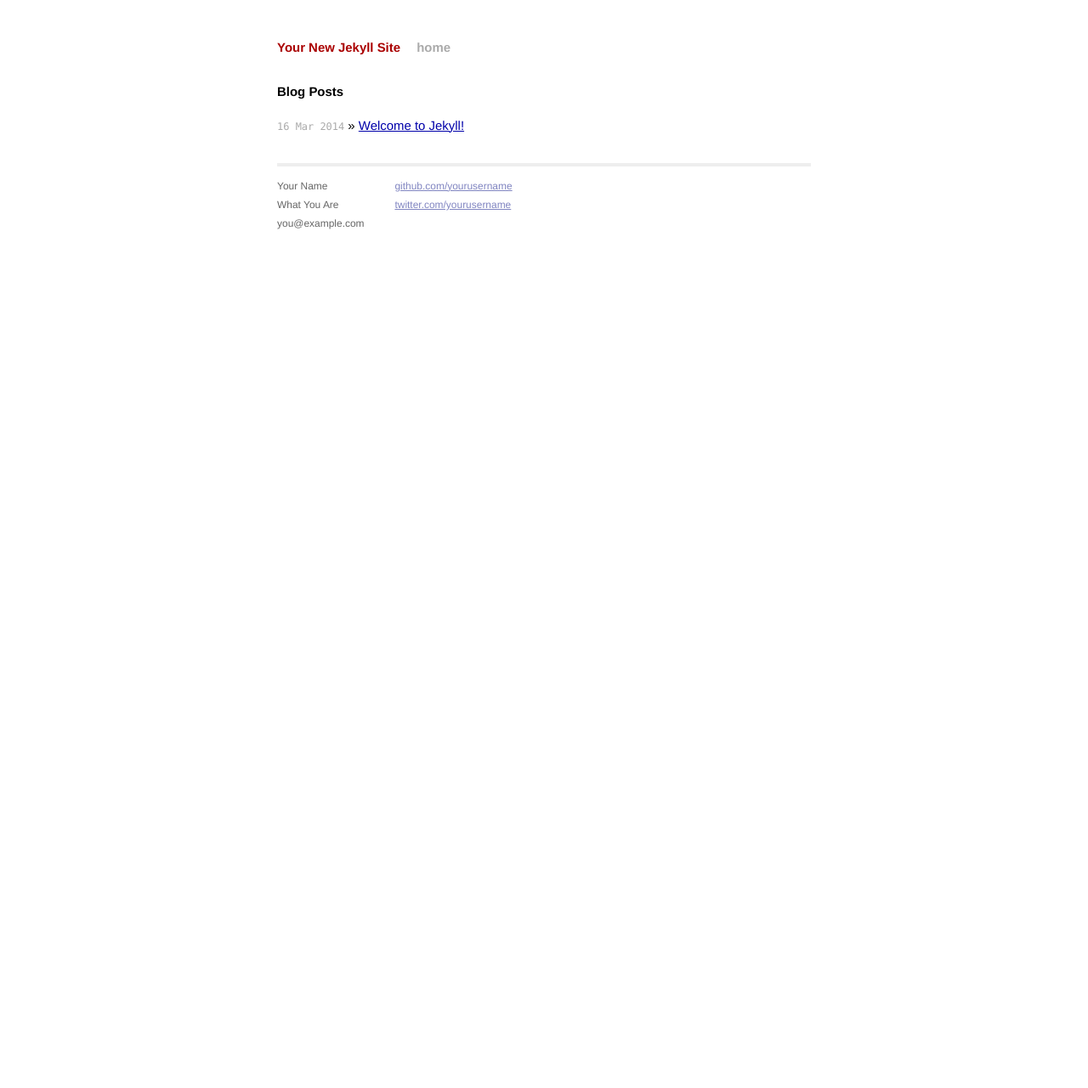
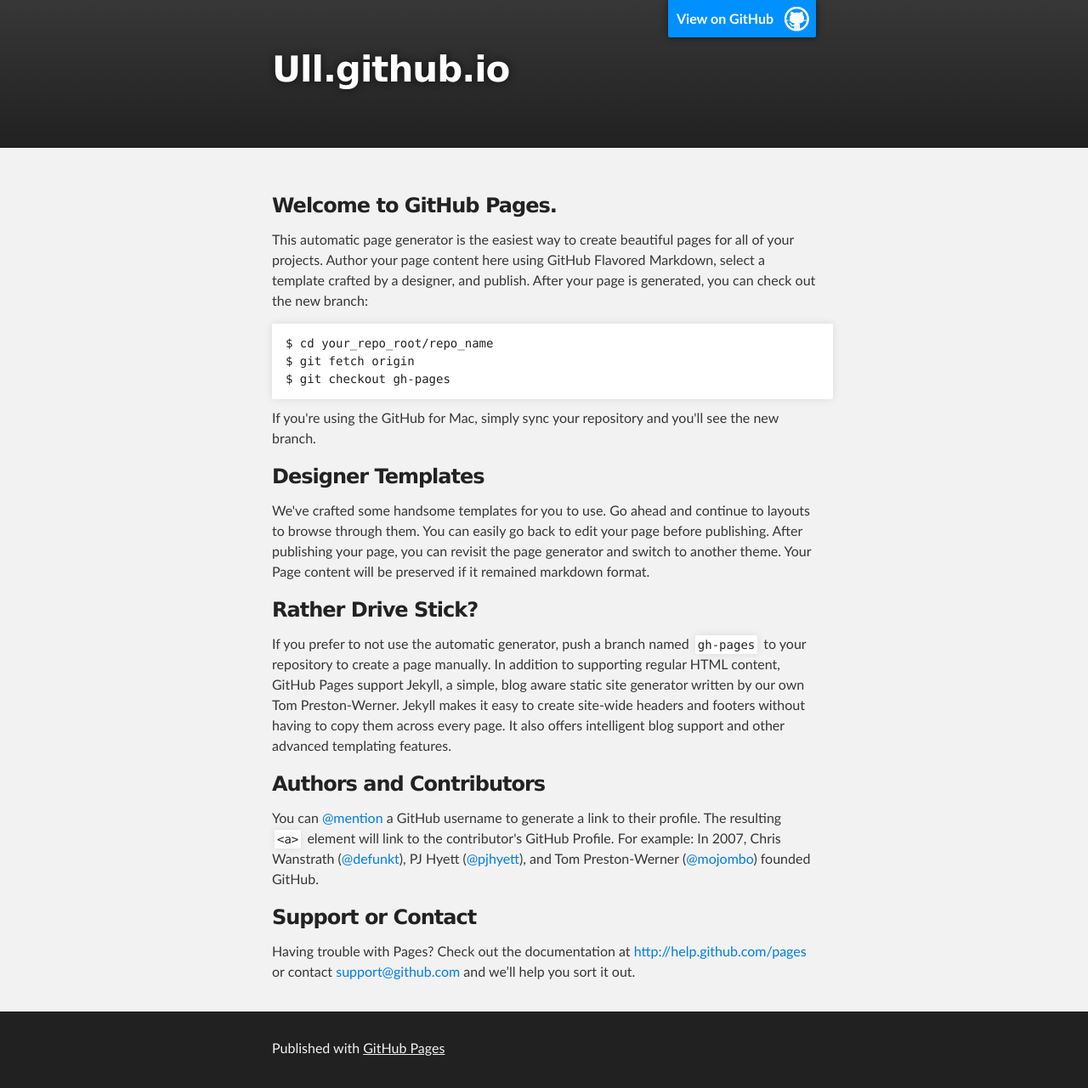
Before and after one commit to Ull/ull.github.io, a Jekyll site: the page index.html, which Jekyll copies as it is, in a window 1280 px wide. Shown: the whole page at 85% size. Built offline with Jekyll 4.4.1, drawn with Linux system fonts in a browser that asks for light colours; Markdown is read by kramdown in place of the engine named in the settings; before the commit the page ends 945 px from its top, so only the background shows below that.

Commit message:
Replace master branch with page content via GitHub

```diff
--- a/index.html
+++ b/index.html
@@ -1,13 +1,74 @@
----
-layout: default
-title: Your New Jekyll Site
----
+<!DOCTYPE html>
+<html>
 
-<div id="home">
-  <h1>Blog Posts</h1>
-  <ul class="posts">
-    {% for post in site.posts %}
-      <li><span>{{ post.date | date_to_string }}</span> &raquo; <a href="{{ post.url }}">{{ post.title }}</a></li>
-    {% endfor %}
-  </ul>
-</div>
+  <head>
+    <meta charset='utf-8' />
+    <meta http-equiv="X-UA-Compatible" content="chrome=1" />
+    <meta name="description" content="Ull.github.io : " />
+
+    <link rel="stylesheet" type="text/css" media="screen" href="stylesheets/stylesheet.css">
+
+    <title>Ull.github.io</title>
+  </head>
+
+  <body>
+
+    <!-- HEADER -->
+    <div id="header_wrap" class="outer">
+        <header class="inner">
+          <a id="forkme_banner" href="https://github.com/Ull">View on GitHub</a>
+
+          <h1 id="project_title">Ull.github.io</h1>
+          <h2 id="project_tagline"></h2>
+
+        </header>
+    </div>
+
+    <!-- MAIN CONTENT -->
+    <div id="main_content_wrap" class="outer">
+      <section id="main_content" class="inner">
+        <h3>
+<a name="welcome-to-github-pages" class="anchor" href="#welcome-to-github-pages"><span class="octicon octicon-link"></span></a>Welcome to GitHub Pages.</h3>
+
+<p>This automatic page generator is the easiest way to create beautiful pages for all of your projects. Author your page content here using GitHub Flavored Markdown, select a template crafted by a designer, and publish. After your page is generated, you can check out the new branch:</p>
+
+<pre><code>$ cd your_repo_root/repo_name
+$ git fetch origin
+$ git checkout gh-pages
+</code></pre>
+
+<p>If you're using the GitHub for Mac, simply sync your repository and you'll see the new branch.</p>
+
+<h3>
+<a name="designer-templates" class="anchor" href="#designer-templates"><span class="octicon octicon-link"></span></a>Designer Templates</h3>
+
+<p>We've crafted some handsome templates for you to use. Go ahead and continue to layouts to browse through them. You can easily go back to edit your page before publishing. After publishing your page, you can revisit the page generator and switch to another theme. Your Page content will be preserved if it remained markdown format.</p>
+
+<h3>
+<a name="rather-drive-stick" class="anchor" href="#rather-drive-stick"><span class="octicon octicon-link"></span></a>Rather Drive Stick?</h3>
+
+<p>If you prefer to not use the automatic generator, push a branch named <code>gh-pages</code> to your repository to create a page manually. In addition to supporting regular HTML content, GitHub Pages support Jekyll, a simple, blog aware static site generator written by our own Tom Preston-Werner. Jekyll makes it easy to create site-wide headers and footers without having to copy them across every page. It also offers intelligent blog support and other advanced templating features.</p>
+
+<h3>
+<a name="authors-and-contributors" class="anchor" href="#authors-and-contributors"><span class="octicon octicon-link"></span></a>Authors and Contributors</h3>
+
+<p>You can <a href="https://github.com/blog/821" class="user-mention">@mention</a> a GitHub username to generate a link to their profile. The resulting <code>&lt;a&gt;</code> element will link to the contributor's GitHub Profile. For example: In 2007, Chris Wanstrath (<a href="https://github.com/defunkt" class="user-mention">@defunkt</a>), PJ Hyett (<a href="https://github.com/pjhyett" class="user-mention">@pjhyett</a>), and Tom Preston-Werner (<a href="https://github.com/mojombo" class="user-mention">@mojombo</a>) founded GitHub.</p>
+
+<h3>
+<a name="support-or-contact" class="anchor" href="#support-or-contact"><span class="octicon octicon-link"></span></a>Support or Contact</h3>
+
+<p>Having trouble with Pages? Check out the documentation at <a href="http://help.github.com/pages">http://help.github.com/pages</a> or contact <a href="mailto:support@github.com">support@github.com</a> and we’ll help you sort it out.</p>
+      </section>
+    </div>
+
+    <!-- FOOTER  -->
+    <div id="footer_wrap" class="outer">
+      <footer class="inner">
+        <p>Published with <a href="http://pages.github.com">GitHub Pages</a></p>
+      </footer>
+    </div>
+
+
+
+  </body>
+</html>
--- /dev/null
+++ b/javascripts/main.js
@@ -0,0 +1 @@
+console.log('This would be the main JS file.');
--- /dev/null
+++ b/stylesheets/pygment_trac.css
@@ -0,0 +1,70 @@
+.highlight .hll { background-color: #ffffcc }
+.highlight  { background: #f0f3f3; }
+.highlight .c { color: #0099FF; font-style: italic } /* Comment */
+.highlight .err { color: #AA0000; background-color: #FFAAAA } /* Error */
+.highlight .k { color: #006699; font-weight: bold } /* Keyword */
+.highlight .o { color: #555555 } /* Operator */
+.highlight .cm { color: #0099FF; font-style: italic } /* Comment.Multiline */
+.highlight .cp { color: #009999 } /* Comment.Preproc */
+.highlight .c1 { color: #0099FF; font-style: italic } /* Comment.Single */
+.highlight .cs { color: #0099FF; font-weight: bold; font-style: italic } /* Comment.Special */
+.highlight .gd { background-color: #FFCCCC; border: 1px solid #CC0000 } /* Generic.Deleted */
+.highlight .ge { font-style: italic } /* Generic.Emph */
+.highlight .gr { color: #FF0000 } /* Generic.Error */
+.highlight .gh { color: #003300; font-weight: bold } /* Generic.Heading */
+.highlight .gi { background-color: #CCFFCC; border: 1px solid #00CC00 } /* Generic.Inserted */
+.highlight .go { color: #AAAAAA } /* Generic.Output */
+.highlight .gp { color: #000099; font-weight: bold } /* Generic.Prompt */
+.highlight .gs { font-weight: bold } /* Generic.Strong */
+.highlight .gu { color: #003300; font-weight: bold } /* Generic.Subheading */
+.highlight .gt { color: #99CC66 } /* Generic.Traceback */
+.highlight .kc { color: #006699; font-weight: bold } /* Keyword.Constant */
+.highlight .kd { color: #006699; font-weight: bold } /* Keyword.Declaration */
+.highlight .kn { color: #006699; font-weight: bold } /* Keyword.Namespace */
+.highlight .kp { color: #006699 } /* Keyword.Pseudo */
+.highlight .kr { color: #006699; font-weight: bold } /* Keyword.Reserved */
+.highlight .kt { color: #007788; font-weight: bold } /* Keyword.Type */
+.highlight .m { color: #FF6600 } /* Literal.Number */
+.highlight .s { color: #CC3300 } /* Literal.String */
+.highlight .na { color: #330099 } /* Name.Attribute */
+.highlight .nb { color: #336666 } /* Name.Builtin */
+.highlight .nc { color: #00AA88; font-weight: bold } /* Name.Class */
+.highlight .no { color: #336600 } /* Name.Constant */
+.highlight .nd { color: #9999FF } /* Name.Decorator */
+.highlight .ni { color: #999999; font-weight: bold } /* Name.Entity */
+.highlight .ne { color: #CC0000; font-weight: bold } /* Name.Exception */
+.highlight .nf { color: #CC00FF } /* Name.Function */
+.highlight .nl { color: #9999FF } /* Name.Label */
+.highlight .nn { color: #00CCFF; font-weight: bold } /* Name.Namespace */
+.highlight .nt { color: #330099; font-weight: bold } /* Name.Tag */
+.highlight .nv { color: #003333 } /* Name.Variable */
+.highlight .ow { color: #000000; font-weight: bold } /* Operator.Word */
+.highlight .w { color: #bbbbbb } /* Text.Whitespace */
+.highlight .mf { color: #FF6600 } /* Literal.Number.Float */
+.highlight .mh { color: #FF6600 } /* Literal.Number.Hex */
+.highlight .mi { color: #FF6600 } /* Literal.Number.Integer */
+.highlight .mo { color: #FF6600 } /* Literal.Number.Oct */
+.highlight .sb { color: #CC3300 } /* Literal.String.Backtick */
+.highlight .sc { color: #CC3300 } /* Literal.String.Char */
+.highlight .sd { color: #CC3300; font-style: italic } /* Literal.String.Doc */
+.highlight .s2 { color: #CC3300 } /* Literal.String.Double */
+.highlight .se { color: #CC3300; font-weight: bold } /* Literal.String.Escape */
+.highlight .sh { color: #CC3300 } /* Literal.String.Heredoc */
+.highlight .si { color: #AA0000 } /* Literal.String.Interpol */
+.highlight .sx { color: #CC3300 } /* Literal.String.Other */
+.highlight .sr { color: #33AAAA } /* Literal.String.Regex */
+.highlight .s1 { color: #CC3300 } /* Literal.String.Single */
+.highlight .ss { color: #FFCC33 } /* Literal.String.Symbol */
+.highlight .bp { color: #336666 } /* Name.Builtin.Pseudo */
+.highlight .vc { color: #003333 } /* Name.Variable.Class */
+.highlight .vg { color: #003333 } /* Name.Variable.Global */
+.highlight .vi { color: #003333 } /* Name.Variable.Instance */
+.highlight .il { color: #FF6600 } /* Literal.Number.Integer.Long */
+
+.type-csharp .highlight .k { color: #0000FF }
+.type-csharp .highlight .kt { color: #0000FF }
+.type-csharp .highlight .nf { color: #000000; font-weight: normal }
+.type-csharp .highlight .nc { color: #2B91AF }
+.type-csharp .highlight .nn { color: #000000 }
+.type-csharp .highlight .s { color: #A31515 }
+.type-csharp .highlight .sc { color: #A31515 }
--- /dev/null
+++ b/stylesheets/stylesheet.css
@@ -0,0 +1,423 @@
+/*******************************************************************************
+Slate Theme for GitHub Pages
+by Jason Costello, @jsncostello
+*******************************************************************************/
+
+@import url(pygment_trac.css);
+
+/*******************************************************************************
+MeyerWeb Reset
+*******************************************************************************/
+
+html, body, div, span, applet, object, iframe,
+h1, h2, h3, h4, h5, h6, p, blockquote, pre,
+a, abbr, acronym, address, big, cite, code,
+del, dfn, em, img, ins, kbd, q, s, samp,
+small, strike, strong, sub, sup, tt, var,
+b, u, i, center,
+dl, dt, dd, ol, ul, li,
+fieldset, form, label, legend,
+table, caption, tbody, tfoot, thead, tr, th, td,
+article, aside, canvas, details, embed,
+figure, figcaption, footer, header, hgroup,
+menu, nav, output, ruby, section, summary,
+time, mark, audio, video {
+  margin: 0;
+  padding: 0;
+  border: 0;
+  font: inherit;
+  vertical-align: baseline;
+}
+
+/* HTML5 display-role reset for older browsers */
+article, aside, details, figcaption, figure,
+footer, header, hgroup, menu, nav, section {
+  display: block;
+}
+
+ol, ul {
+  list-style: none;
+}
+
+table {
+  border-collapse: collapse;
+  border-spacing: 0;
+}
+
+/*******************************************************************************
+Theme Styles
+*******************************************************************************/
+
+body {
+  box-sizing: border-box;
+  color:#373737;
+  background: #212121;
+  font-size: 16px;
+  font-family: 'Myriad Pro', Calibri, Helvetica, Arial, sans-serif;
+  line-height: 1.5;
+  -webkit-font-smoothing: antialiased;
+}
+
+h1, h2, h3, h4, h5, h6 {
+  margin: 10px 0;
+  font-weight: 700;
+  color:#222222;
+  font-family: 'Lucida Grande', 'Calibri', Helvetica, Arial, sans-serif;
+  letter-spacing: -1px;
+}
+
+h1 {
+  font-size: 36px;
+  font-weight: 700;
+}
+
+h2 {
+  padding-bottom: 10px;
+  font-size: 32px;
+  background: url('../images/bg_hr.png') repeat-x bottom;
+}
+
+h3 {
+  font-size: 24px;
+}
+
+h4 {
+  font-size: 21px;
+}
+
+h5 {
+  font-size: 18px;
+}
+
+h6 {
+  font-size: 16px;
+}
+
+p {
+  margin: 10px 0 15px 0;
+}
+
+footer p {
+  color: #f2f2f2;
+}
+
+a {
+  text-decoration: none;
+  color: #007edf;
+  text-shadow: none;
+
+  transition: color 0.5s ease;
+  transition: text-shadow 0.5s ease;
+  -webkit-transition: color 0.5s ease;
+  -webkit-transition: text-shadow 0.5s ease;
+  -moz-transition: color 0.5s ease;
+  -moz-transition: text-shadow 0.5s ease;
+  -o-transition: color 0.5s ease;
+  -o-transition: text-shadow 0.5s ease;
+  -ms-transition: color 0.5s ease;
+  -ms-transition: text-shadow 0.5s ease;
+}
+
+a:hover, a:focus {text-decoration: underline;}
+
+footer a {
+  color: #F2F2F2;
+  text-decoration: underline;
+}
+
+em {
+  font-style: italic;
+}
+
+strong {
+  font-weight: bold;
+}
+
+img {
+  position: relative;
+  margin: 0 auto;
+  max-width: 739px;
+  padding: 5px;
+  margin: 10px 0 10px 0;
+  border: 1px solid #ebebeb;
+
+  box-shadow: 0 0 5px #ebebeb;
+  -webkit-box-shadow: 0 0 5px #ebebeb;
+  -moz-box-shadow: 0 0 5px #ebebeb;
+  -o-box-shadow: 0 0 5px #ebebeb;
+  -ms-box-shadow: 0 0 5px #ebebeb;
+}
+
+p img {
+  display: inline;
+  margin: 0;
+  padding: 0;
+  vertical-align: middle;
+  text-align: center;
+  border: none;
+}
+
+pre, code {
+  width: 100%;
+  color: #222;
+  background-color: #fff;
+
+  font-family: Monaco, "Bitstream Vera Sans Mono", "Lucida Console", Terminal, monospace;
+  font-size: 14px;
+
+  border-radius: 2px;
+  -moz-border-radius: 2px;
+  -webkit-border-radius: 2px;
+}
+
+pre {
+  width: 100%;
+  padding: 10px;
+  box-shadow: 0 0 10px rgba(0,0,0,.1);
+  overflow: auto;
+}
+
+code {
+  padding: 3px;
+  margin: 0 3px;
+  box-shadow: 0 0 10px rgba(0,0,0,.1);
+}
+
+pre code {
+  display: block;
+  box-shadow: none;
+}
+
+blockquote {
+  color: #666;
+  margin-bottom: 20px;
+  padding: 0 0 0 20px;
+  border-left: 3px solid #bbb;
+}
+
+
+ul, ol, dl {
+  margin-bottom: 15px
+}
+
+ul {
+  list-style: inside;
+  padding-left: 20px;
+}
+
+ol {
+  list-style: decimal inside;
+  padding-left: 20px;
+}
+
+dl dt {
+  font-weight: bold;
+}
+
+dl dd {
+  padding-left: 20px;
+  font-style: italic;
+}
+
+dl p {
+  padding-left: 20px;
+  font-style: italic;
+}
+
+hr {
+  height: 1px;
+  margin-bottom: 5px;
+  border: none;
+  background: url('../images/bg_hr.png') repeat-x center;
+}
+
+table {
+  border: 1px solid #373737;
+  margin-bottom: 20px;
+  text-align: left;
+ }
+
+th {
+  font-family: 'Lucida Grande', 'Helvetica Neue', Helvetica, Arial, sans-serif;
+  padding: 10px;
+  background: #373737;
+  color: #fff;
+ }
+
+td {
+  padding: 10px;
+  border: 1px solid #373737;
+ }
+
+form {
+  background: #f2f2f2;
+  padding: 20px;
+}
+
+/*******************************************************************************
+Full-Width Styles
+*******************************************************************************/
+
+.outer {
+  width: 100%;
+}
+
+.inner {
+  position: relative;
+  max-width: 640px;
+  padding: 20px 10px;
+  margin: 0 auto;
+}
+
+#forkme_banner {
+  display: block;
+  position: absolute;
+  top:0;
+  right: 10px;
+  z-index: 10;
+  padding: 10px 50px 10px 10px;
+  color: #fff;
+  background: url('../images/blacktocat.png') #0090ff no-repeat 95% 50%;
+  font-weight: 700;
+  box-shadow: 0 0 10px rgba(0,0,0,.5);
+  border-bottom-left-radius: 2px;
+  border-bottom-right-radius: 2px;
+}
+
+#header_wrap {
+  background: #212121;
+  background: -moz-linear-gradient(top, #373737, #212121);
+  background: -webkit-linear-gradient(top, #373737, #212121);
+  background: -ms-linear-gradient(top, #373737, #212121);
+  background: -o-linear-gradient(top, #373737, #212121);
+  background: linear-gradient(top, #373737, #212121);
+}
+
+#header_wrap .inner {
+  padding: 50px 10px 30px 10px;
+}
+
+#project_title {
+  margin: 0;
+  color: #fff;
+  font-size: 42px;
+  font-weight: 700;
+  text-shadow: #111 0px 0px 10px;
+}
+
+#project_tagline {
+  color: #fff;
+  font-size: 24px;
+  font-weight: 300;
+  background: none;
+  text-shadow: #111 0px 0px 10px;
+}
+
+#downloads {
+  position: absolute;
+  width: 210px;
+  z-index: 10;
+  bottom: -40px;
+  right: 0;
+  height: 70px;
+  background: url('../images/icon_download.png') no-repeat 0% 90%;
+}
+
+.zip_download_link {
+  display: block;
+  float: right;
+  width: 90px;
+  height:70px;
+  text-indent: -5000px;
+  overflow: hidden;
+  background: url(../images/sprite_download.png) no-repeat bottom left;
+}
+
+.tar_download_link {
+  display: block;
+  float: right;
+  width: 90px;
+  height:70px;
+  text-indent: -5000px;
+  overflow: hidden;
+  background: url(../images/sprite_download.png) no-repeat bottom right;
+  margin-left: 10px;
+}
+
+.zip_download_link:hover {
+  background: url(../images/sprite_download.png) no-repeat top left;
+}
+
+.tar_download_link:hover {
+  background: url(../images/sprite_download.png) no-repeat top right;
+}
+
+#main_content_wrap {
+  background: #f2f2f2;
+  border-top: 1px solid #111;
+  border-bottom: 1px solid #111;
+}
+
+#main_content {
+  padding-top: 40px;
+}
+
+#footer_wrap {
+  background: #212121;
+}
+
+
+
+/*******************************************************************************
+Small Device Styles
+*******************************************************************************/
+
+@media screen and (max-width: 480px) {
+  body {
+    font-size:14px;
+  }
+
+  #downloads {
+    display: none;
+  }
+
+  .inner {
+    min-width: 320px;
+    max-width: 480px;
+  }
+
+  #project_title {
+  font-size: 32px;
+  }
+
+  h1 {
+    font-size: 28px;
+  }
+
+  h2 {
+    font-size: 24px;
+  }
+
+  h3 {
+    font-size: 21px;
+  }
+
+  h4 {
+    font-size: 18px;
+  }
+
+  h5 {
+    font-size: 14px;
+  }
+
+  h6 {
+    font-size: 12px;
+  }
+
+  code, pre {
+    min-width: 320px;
+    max-width: 480px;
+    font-size: 11px;
+  }
+
+}
```
Also changed, not shown: params.json (added, +1 -0 lines), images/bg_hr.png (added), images/blacktocat.png (added), images/icon_download.png (added), images/sprite_download.png (added).
